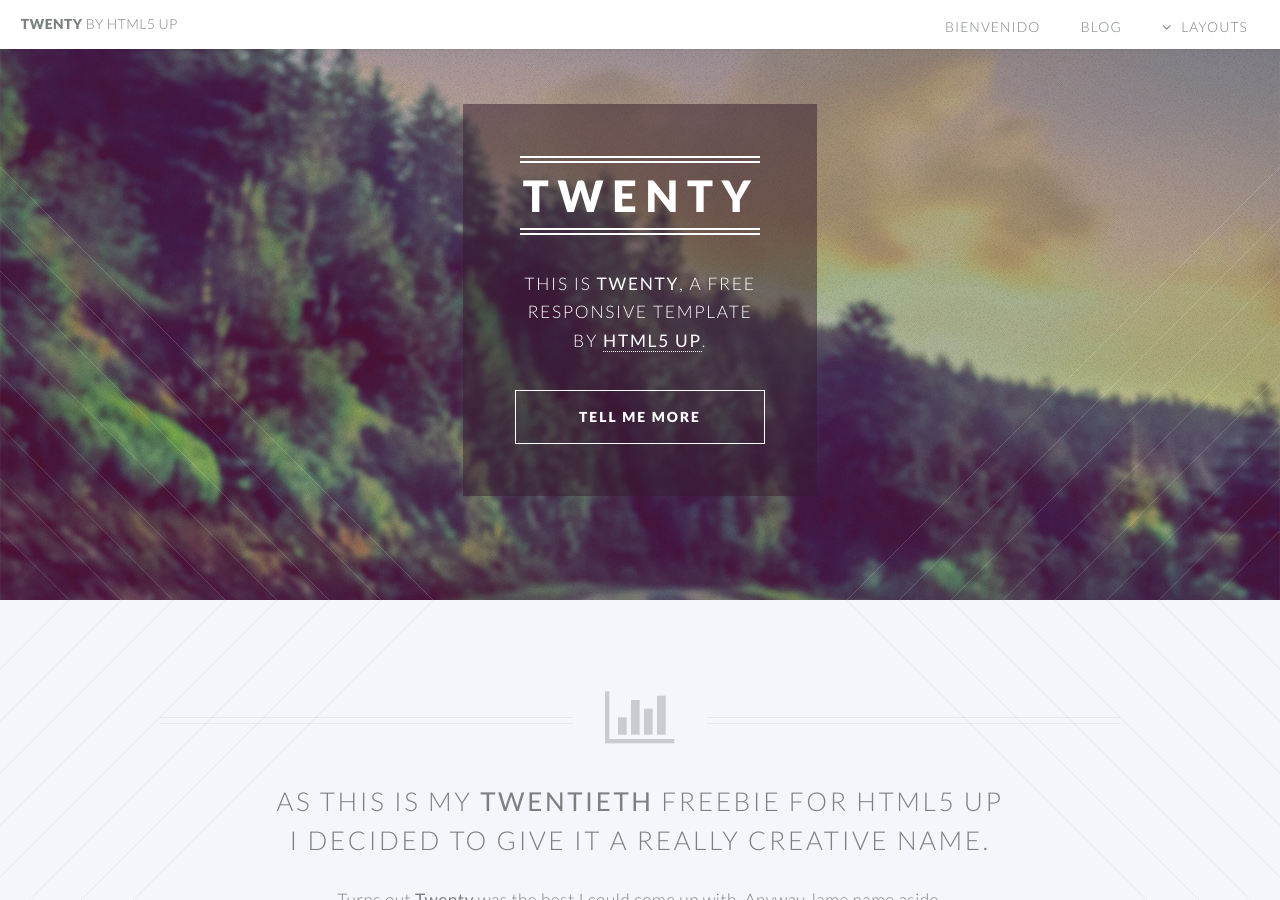
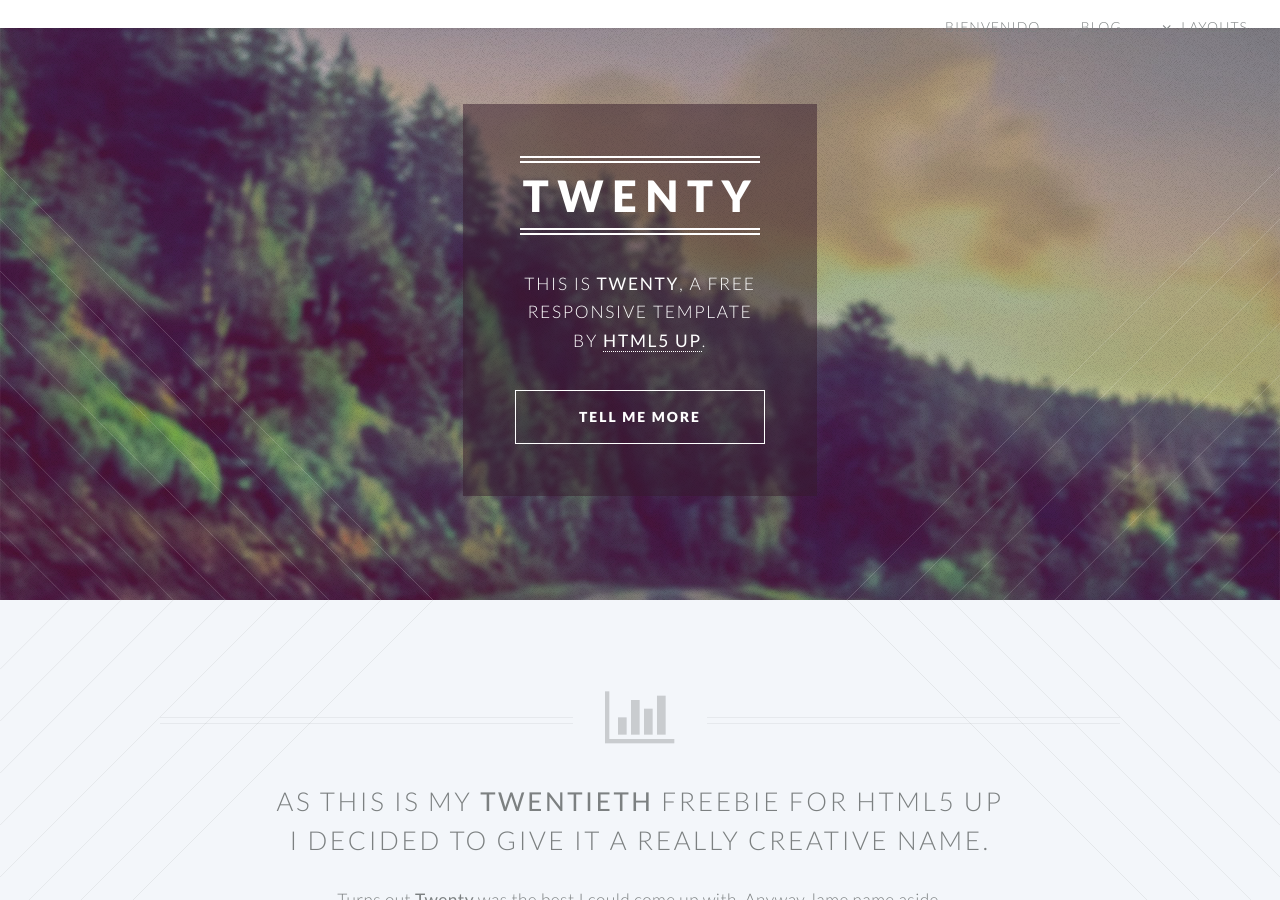
Before and after one commit to Vico2001/Vico2001.github.io, a Jekyll site: the page built from index.html, in a window 1280 px wide and 900 px high. Built offline with Jekyll 4.4.1, drawn with Linux system fonts in a browser that asks for light colours.

Commit message:
Update header.html

```diff
--- a/_includes/header.html
+++ b/_includes/header.html
@@ -1,5 +1,5 @@
 <header id="header">
-	<h1 id="logo"><a href="/">Twenty <span>by HTML5 UP</span></a></h1>
+
 	<nav id="nav">
 		<ul>
 			<li><a href="/">Bienvenido</a></li>
```
